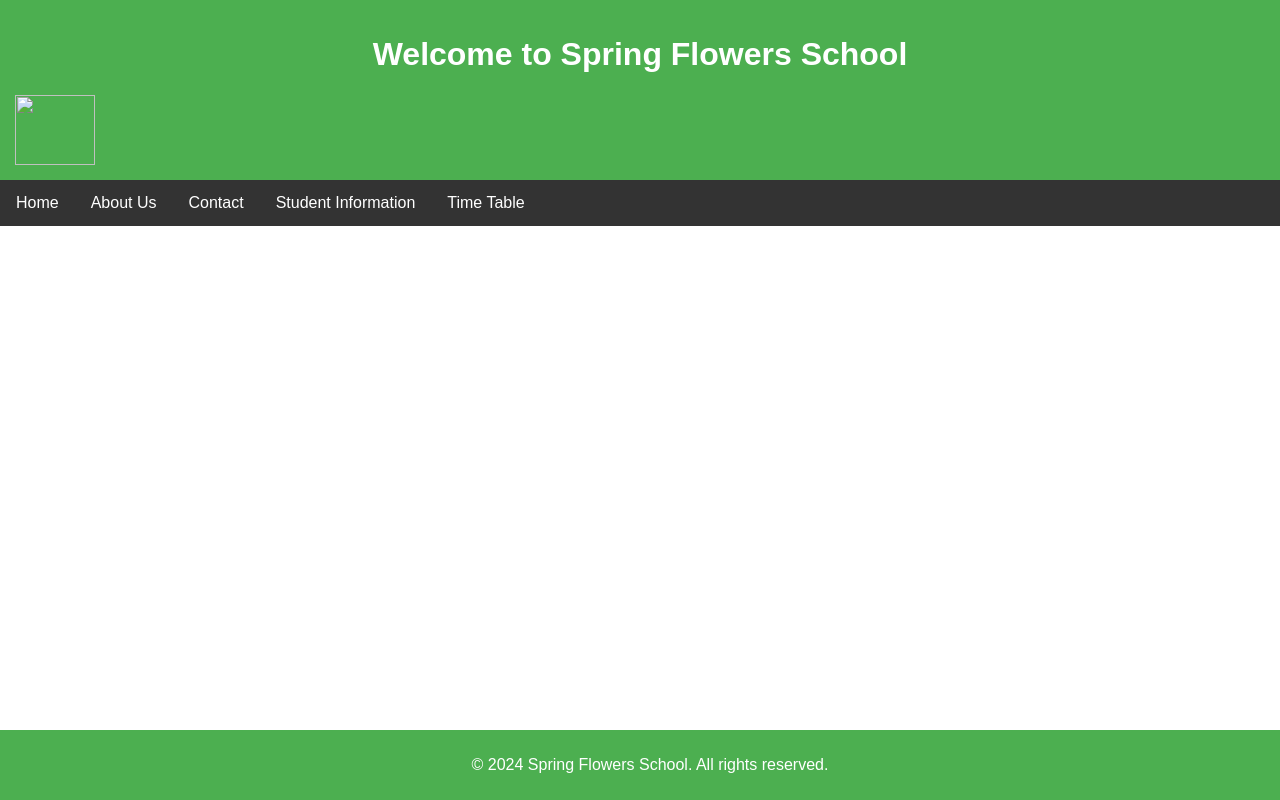
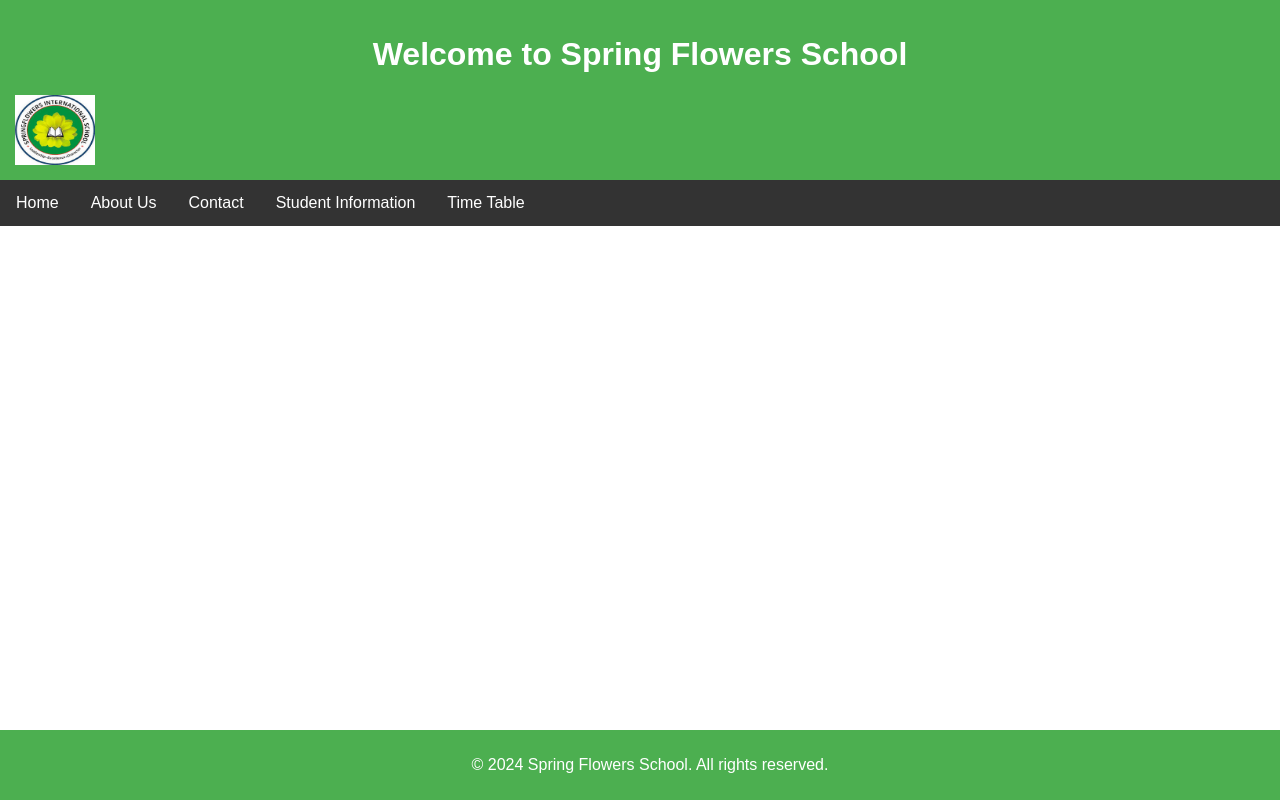
Before and after one commit to ayesha04084/codingassignment2, a plain HTML site: page index.html in a window 1280 px wide. Drawn offline with Linux system fonts and the light colour scheme.

Commit message:
Update and rename coding2.html to index.html

```diff
--- a/coding2.html
+++ b/index.html
@@ -9,7 +9,7 @@
 <body>
     <header>
         <h1>Welcome to Spring Flowers School</h1>
-        <img src="resources/images/schoollogo.jpg"  width="80" height="70">
+        <img src="schoollogo.jpg"  width="80" height="70">
     </header>
 
 
```
